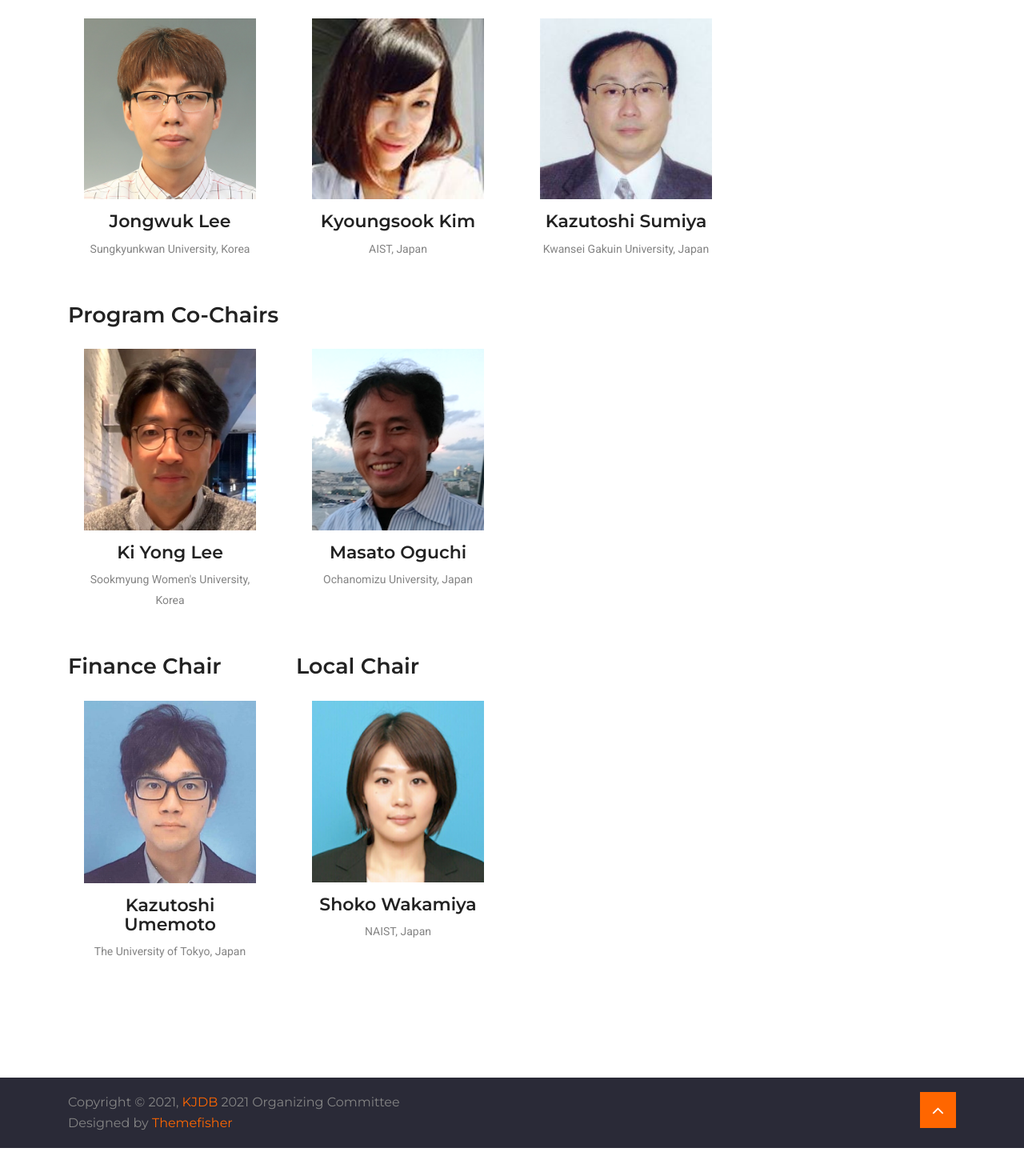
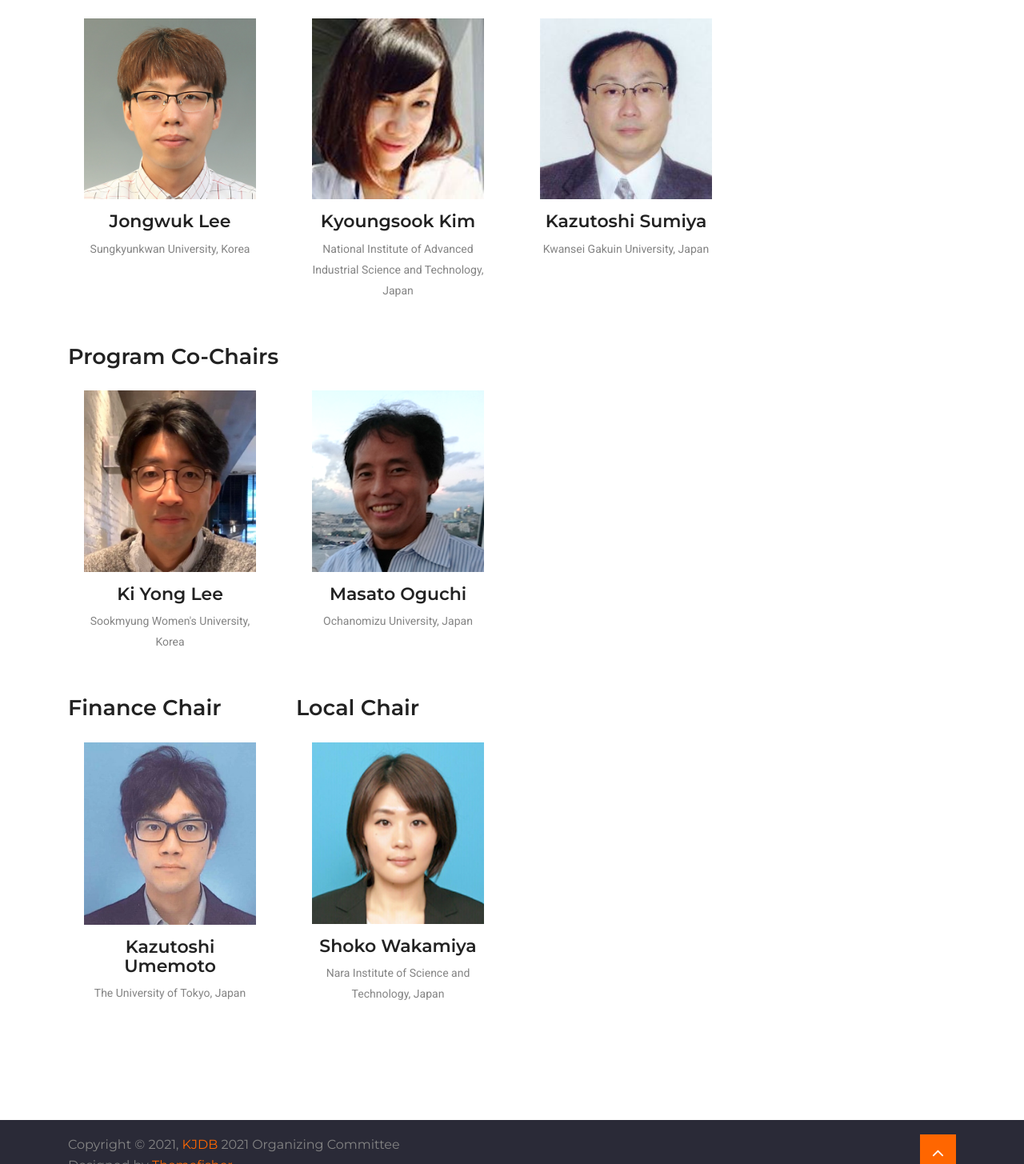
Before and after one commit to shokowakamiya/kjdb, a plain HTML site: page index.html in a window 1280 px wide. Shown: the part 3748-5203 px from the top of the page at 80% size. Drawn offline with Linux system fonts and the light colour scheme; a script that the page names is missing.

Commit message:
Update index.html

```diff
--- a/index.html
+++ b/index.html
@@ -472,7 +472,7 @@
 					</div>
 					<div class="content text-center">
 						<h5>Kyoungsook Kim</h5>
-						<p>AIST, Japan</p>
+						<p>National Institute of Advanced Industrial Science and Technology, Japan</p>
 					</div>
 				</div>
 			</div>
@@ -539,7 +539,7 @@
 					</div>
 					<div class="content text-center">
 						<h5>Shoko Wakamiya</h5>
-						<p>NAIST, Japan</p>
+						<p>Nara Institute of Science and Technology, Japan</p>
 					</div>
 				</div>
 			</div>
```
